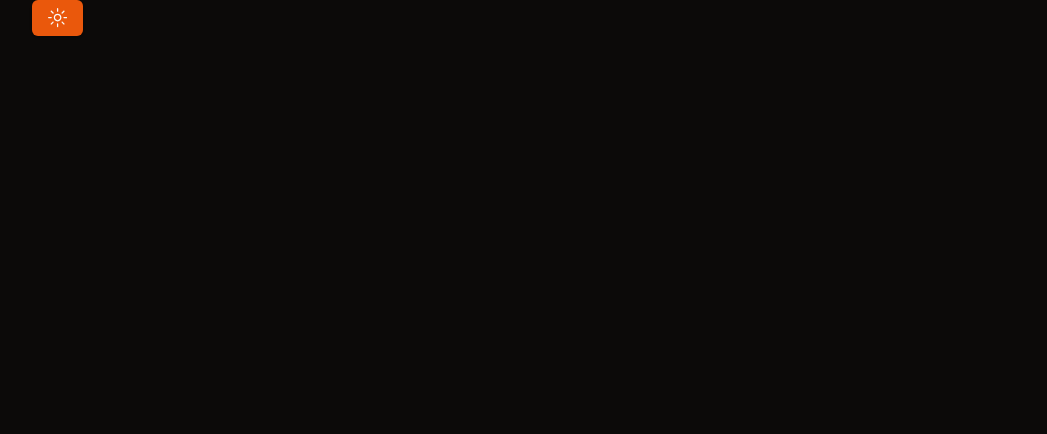
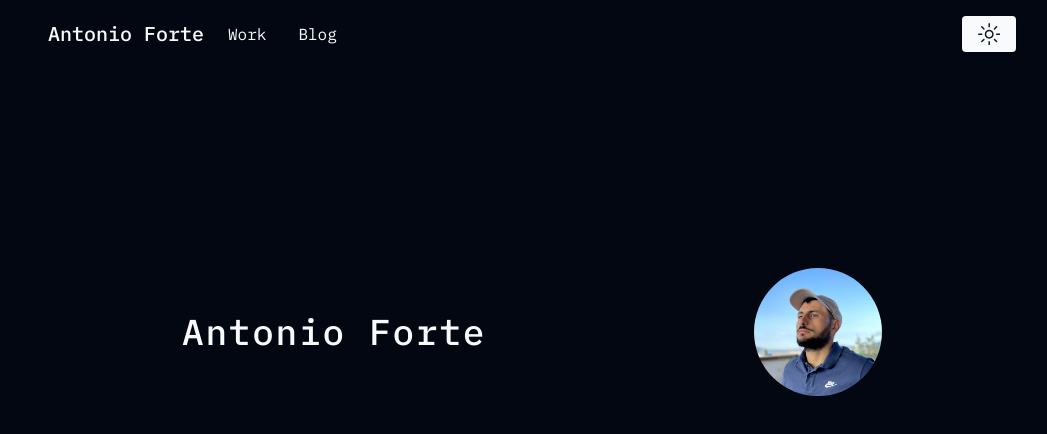
Before and after one commit to nytocode/personal-page, a Next.js app: page / in a window 1280 px wide. Shown: the top 434 px of the page, without its empty margins (108-1155 px from the left). Built offline with nearby package versions, Linux system fonts and the light colour scheme.

Commit message:
adding home page

```diff
--- a/app/globals.css
+++ b/app/globals.css
@@ -5,47 +5,47 @@
 @layer base {
   :root {
     --background: 0 0% 100%;
-    --foreground: 20 14.3% 4.1%;
+    --foreground: 224 71.4% 4.1%;
     --card: 0 0% 100%;
-    --card-foreground: 20 14.3% 4.1%;
+    --card-foreground: 224 71.4% 4.1%;
     --popover: 0 0% 100%;
-    --popover-foreground: 20 14.3% 4.1%;
-    --primary: 24.6 95% 53.1%;
-    --primary-foreground: 60 9.1% 97.8%;
-    --secondary: 60 4.8% 95.9%;
-    --secondary-foreground: 24 9.8% 10%;
-    --muted: 60 4.8% 95.9%;
-    --muted-foreground: 25 5.3% 44.7%;
-    --accent: 60 4.8% 95.9%;
-    --accent-foreground: 24 9.8% 10%;
+    --popover-foreground: 224 71.4% 4.1%;
+    --primary: 220.9 39.3% 11%;
+    --primary-foreground: 210 20% 98%;
+    --secondary: 220 14.3% 95.9%;
+    --secondary-foreground: 220.9 39.3% 11%;
+    --muted: 220 14.3% 95.9%;
+    --muted-foreground: 220 8.9% 46.1%;
+    --accent: 220 14.3% 95.9%;
+    --accent-foreground: 220.9 39.3% 11%;
     --destructive: 0 84.2% 60.2%;
-    --destructive-foreground: 60 9.1% 97.8%;
-    --border: 20 5.9% 90%;
-    --input: 20 5.9% 90%;
-    --ring: 24.6 95% 53.1%;
+    --destructive-foreground: 210 20% 98%;
+    --border: 220 13% 91%;
+    --input: 220 13% 91%;
+    --ring: 224 71.4% 4.1%;
     --radius: 0.5rem;
   }
 
   .dark {
-    --background: 20 14.3% 4.1%;
-    --foreground: 60 9.1% 97.8%;
-    --card: 20 14.3% 4.1%;
-    --card-foreground: 60 9.1% 97.8%;
-    --popover: 20 14.3% 4.1%;
-    --popover-foreground: 60 9.1% 97.8%;
-    --primary: 20.5 90.2% 48.2%;
-    --primary-foreground: 60 9.1% 97.8%;
-    --secondary: 12 6.5% 15.1%;
-    --secondary-foreground: 60 9.1% 97.8%;
-    --muted: 12 6.5% 15.1%;
-    --muted-foreground: 24 5.4% 63.9%;
-    --accent: 12 6.5% 15.1%;
-    --accent-foreground: 60 9.1% 97.8%;
-    --destructive: 0 72.2% 50.6%;
-    --destructive-foreground: 60 9.1% 97.8%;
-    --border: 12 6.5% 15.1%;
-    --input: 12 6.5% 15.1%;
-    --ring: 20.5 90.2% 48.2%;
+    --background: 224 71.4% 4.1%;
+    --foreground: 210 20% 98%;
+    --card: 224 71.4% 4.1%;
+    --card-foreground: 210 20% 98%;
+    --popover: 224 71.4% 4.1%;
+    --popover-foreground: 210 20% 98%;
+    --primary: 210 20% 98%;
+    --primary-foreground: 220.9 39.3% 11%;
+    --secondary: 215 27.9% 16.9%;
+    --secondary-foreground: 210 20% 98%;
+    --muted: 215 27.9% 16.9%;
+    --muted-foreground: 217.9 10.6% 64.9%;
+    --accent: 215 27.9% 16.9%;
+    --accent-foreground: 210 20% 98%;
+    --destructive: 0 62.8% 30.6%;
+    --destructive-foreground: 210 20% 98%;
+    --border: 215 27.9% 16.9%;
+    --input: 215 27.9% 16.9%;
+    --ring: 216 12.2% 83.9%;
   }
 }
 
--- a/app/layout.tsx
+++ b/app/layout.tsx
@@ -28,8 +28,10 @@ export default function RootLayout({
           enableSystem
           disableTransitionOnChange
         >
-          <Navbar />
-          {children}
+          <div className="h-screen w-screen flex flex-col">
+            <Navbar />
+            {children}
+          </div>
         </ThemeProvider>
       </body>
     </html>
--- a/app/page.tsx
+++ b/app/page.tsx
@@ -1,5 +1,14 @@
-import Image from "next/image";
+import { Avatar, AvatarImage } from "@/components/ui/avatar";
 
 export default function Home() {
-  return <div></div>;
+  return (
+    <div className="flex-1 overflow-y-scroll flex flex-col w-[700px] mx-auto">
+      <div className="flex items-center justify-between mt-[200px]">
+        <h1 className="text-4xl font-medium tracking-wider">Antonio Forte</h1>
+        <Avatar className="w-32 h-32">
+          <AvatarImage src="/img/profile.jpg" />
+        </Avatar>
+      </div>
+    </div>
+  );
 }
--- a/components/navbar.tsx
+++ b/components/navbar.tsx
@@ -1,9 +1,33 @@
+import Link from "next/link";
 import ThemeToggle from "./theme-toggle";
 
 const Navbar = () => {
   return (
-    <header className="w-[1000px] mx-auto">
-      <ThemeToggle />
+    <header className="w-[1000px] mx-auto p-4 flex items-center">
+      <h2 className="text-xl font-medium">Antonio Forte</h2>
+      <nav className="ml-4">
+        <ul className="flex items-center gap-4">
+          <li>
+            <Link
+              className="p-2 cursor-pointer bg-background text-foreground hover:invert"
+              href="/work"
+            >
+              Work
+            </Link>
+          </li>
+          <li>
+            <Link
+              className="p-2 cursor-pointer bg-background text-foreground hover:invert"
+              href="/blog"
+            >
+              Blog
+            </Link>
+          </li>
+        </ul>
+      </nav>
+      <div className="ml-auto">
+        <ThemeToggle />
+      </div>
     </header>
   );
 };
--- a/components/theme-toggle.tsx
+++ b/components/theme-toggle.tsx
@@ -20,18 +20,18 @@ const ThemeToggle = () => {
   return (
     <Button
       className={cn(
-        "bg-foreground hover:bg-foreground/80 transition-all dark:bg-primary dark:hover:bg-primary/80",
+        "bg-foreground rounded-sm hover:bg-foreground/80 transition-all dark:bg-primary dark:hover:bg-primary/80",
       )}
       onClick={onToggleTheme}
     >
       <SunIcon
         className={cn(
-          "h-[1.2rem] w-[1.2rem] scale-0 transition-all dark:scale-100",
+          "h-[1.4rem] w-[1.4rem] scale-0 transition-all dark:scale-100",
         )}
       />
       <MoonIcon
         className={cn(
-          "h-[1.2rem] w-[1.2rem] absolute scale-100 transition-all  dark:scale-0",
+          "h-[1.4rem] w-[1.4rem] absolute scale-100 transition-all  dark:scale-0",
         )}
       />
     </Button>
```
Also changed, not shown: public/img/profile.jpg (added).
